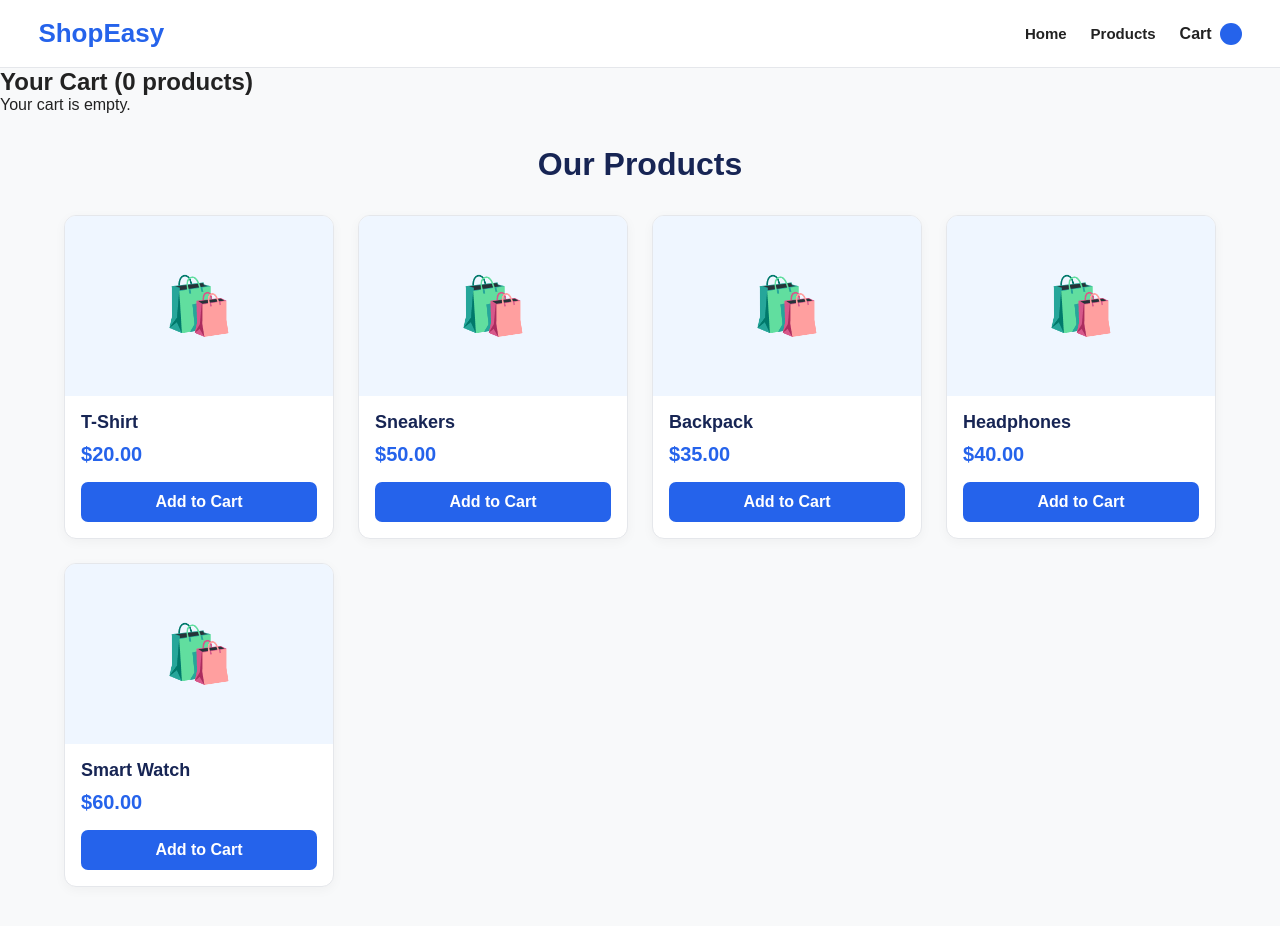
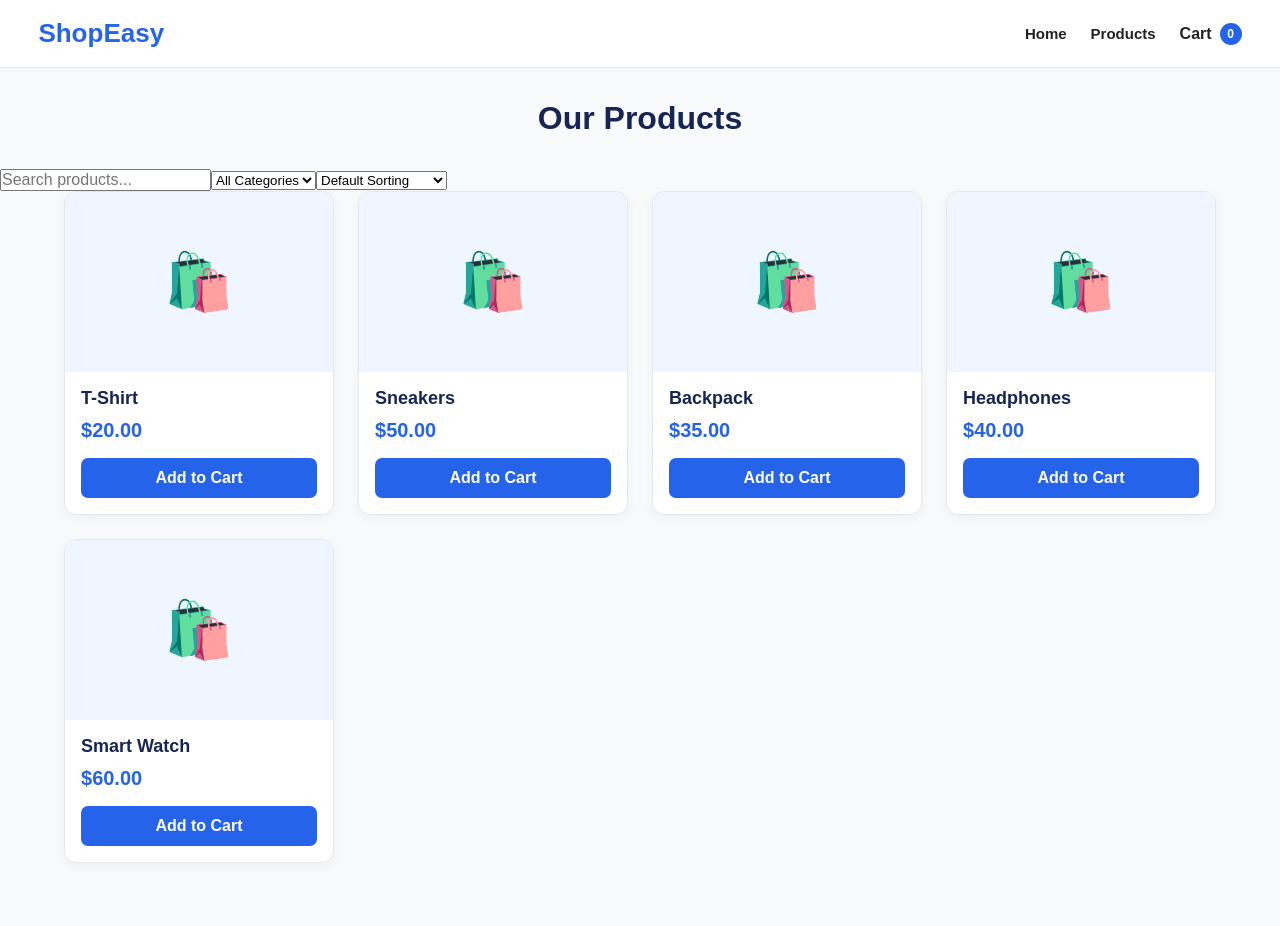
Before and after one commit to MaharobHossain/react-ecommerce-store, a React (Vite) app: page / in a window 1280 px wide. After the commit the page ends 903 px from the top, so only its background shows below. Built offline with nearby package versions, Linux system fonts and the light colour scheme.

Commit message:
Add product search filter and sorting

```diff
--- a/src/App.jsx
+++ b/src/App.jsx
@@ -5,15 +5,23 @@ import ProductCard from "./components/ProductCard";
 
 function App() {
   const [cartItems, setCartItems] = useState([]);
+  const [isCartOpen, setIsCartOpen] = useState(false);
+  const [searchTerm, setSearchTerm] = useState("");
+  const [selectedCategory, setSelectedCategory] = useState("All");
+  const [sortOrder, setSortOrder] = useState("default");
+
+
 
 const products = [
-    { id: 1, name: "T-Shirt", price: 20 },
-    { id: 2, name: "Sneakers", price: 50 },
-    { id: 3, name: "Backpack", price: 35 },
-    { id: 4, name: "Headphones", price: 40 },
-    { id: 5, name: "Smart Watch", price: 60 },
+  { id: 1, name: "T-Shirt", price: 20, category: "Clothing" },
+  { id: 2, name: "Sneakers", price: 50, category: "Shoes" },
+  { id: 3, name: "Backpack", price: 35, category: "Accessories" },
+  { id: 4, name: "Headphones", price: 40, category: "Electronics" },
+  { id: 5, name: "Smart Watch", price: 60, category: "Electronics" },
 ];
 
+
+  // Add product to cart
   function handleAddToCart(product) {
     setCartItems((items) => {
       const existingItem = items.find(
@@ -32,6 +40,7 @@ function App() {
     });
   }
 
+  // Update product quantity
   function updateQuantity(productId, change) {
     setCartItems((items) =>
       items
@@ -44,65 +53,218 @@ function App() {
     );
   }
 
+  // Remove product completely
+  function removeFromCart(productId) {
+    setCartItems((items) =>
+      items.filter((item) => item.id !== productId)
+    );
+  }
+
+  // Total quantity and total price
+  const cartCount = cartItems.reduce(
+    (total, item) => total + item.quantity,
+    0
+  );
+
   const cartTotal = cartItems.reduce(
     (total, item) => total + item.price * item.quantity,
     0
   );
 
+const filteredProducts = products
+  .filter((product) =>
+    product.name.toLowerCase().includes(searchTerm.toLowerCase())
+  )
+  .filter((product) =>
+    selectedCategory === "All" ||
+    product.category === selectedCategory
+  );
+
+const sortedProducts = [...filteredProducts].sort((a, b) => {
+  if (sortOrder === "low-to-high") {
+    return a.price - b.price;
+  }
+
+  if (sortOrder === "high-to-low") {
+    return b.price - a.price;
+  }
+
+  return 0;
+});
+
+
   return (
-    <div>
-      <Header />
+    <div className="app">
+      <Header
+        cartCount={cartCount}
+        onCartClick={() => setIsCartOpen(true)}
+      />
 
-      <section className="cart-section">
-        <h2>Your Cart ({cartItems.length} products)</h2>
+      {/* Cart Drawer */}
+      {isCartOpen && (
+        <div
+          className="cart-overlay"
+          onClick={() => setIsCartOpen(false)}
+        >
+          <aside
+            className="cart-drawer"
+            onClick={(event) => event.stopPropagation()}
+          >
+            <div className="cart-drawer-header">
+              <h2>Your Cart ({cartCount})</h2>
+
+              <button
+                className="close-cart"
+                onClick={() => setIsCartOpen(false)}
+                aria-label="Close cart"
+              >
+                ×
+              </button>
+            </div>
 
             {cartItems.length === 0 ? (
+              <div className="empty-cart">
                 <p>Your cart is empty.</p>
+
+                <button
+                  className="continue-shopping"
+                  onClick={() => setIsCartOpen(false)}
+                >
+                  Continue Shopping
+                </button>
+              </div>
             ) : (
               <>
+                <div className="cart-drawer-items">
                   {cartItems.map((item) => (
-              <div className="cart-item" key={item.id}>
-                <span>{item.name}</span>
+                    <div className="drawer-cart-item" key={item.id}>
+                      <div className="drawer-product-info">
+                        <strong>{item.name}</strong>
 
-                <span>${item.price.toFixed(2)}</span>
+                        <span className="drawer-unit-price">
+                          ${item.price.toFixed(2)} each
+                        </span>
 
                         <div className="quantity-controls">
-                  <button onClick={() => updateQuantity(item.id, -1)}>
+                          <button
+                            onClick={() =>
+                              updateQuantity(item.id, -1)
+                            }
+                            aria-label={`Decrease ${item.name} quantity`}
+                          >
                             −
                           </button>
 
                           <span>{item.quantity}</span>
 
-                  <button onClick={() => updateQuantity(item.id, 1)}>
+                          <button
+                            onClick={() =>
+                              updateQuantity(item.id, 1)
+                            }
+                            aria-label={`Increase ${item.name} quantity`}
+                          >
                             +
                           </button>
                         </div>
+                      </div>
 
+                      <div className="drawer-item-right">
                         <strong>
-                  ${(item.price * item.quantity).toFixed(2)}
+                          $
+                          {(item.price * item.quantity).toFixed(2)}
                         </strong>
+
+                        <button
+                          className="remove-item"
+                          onClick={() => removeFromCart(item.id)}
+                        >
+                          Remove
+                        </button>
+                      </div>
                     </div>
                   ))}
+                </div>
 
-            <h3 className="cart-total">
-              Total: ${cartTotal.toFixed(2)}
-            </h3>
+                <div className="cart-drawer-footer">
+                  <div className="cart-subtotal">
+                    <span>Subtotal</span>
+
+                    <strong>${cartTotal.toFixed(2)}</strong>
+                  </div>
+
+                  <p>
+                    Shipping and taxes calculated at checkout.
+                  </p>
+
+                  <button
+                    className="checkout-button"
+                    onClick={() =>
+                      alert(
+                        "Checkout functionality will be added later."
+                      )
+                    }
+                  >
+                    Continue to Checkout
+                  </button>
+                </div>
               </>
             )}
-      </section>
+          </aside>
+        </div>
+      )}
 
-      <h1>Our Products</h1>
+      {/* Products */}
+      <main>
+        <h1 id="products">Our Products</h1>
+
+
+<div className="product-controls">
+  <input
+    type="text"
+    placeholder="Search products..."
+    value={searchTerm}
+    onChange={(event) => setSearchTerm(event.target.value)}
+  />
+
+  <select
+    value={selectedCategory}
+    onChange={(event) => setSelectedCategory(event.target.value)}
+  >
+    <option value="All">All Categories</option>
+    <option value="Clothing">Clothing</option>
+    <option value="Shoes">Shoes</option>
+    <option value="Accessories">Accessories</option>
+    <option value="Electronics">Electronics</option>
+  </select>
+
+  <select
+    value={sortOrder}
+    onChange={(event) => setSortOrder(event.target.value)}
+  >
+    <option value="default">Default Sorting</option>
+    <option value="low-to-high">Price: Low to High</option>
+    <option value="high-to-low">Price: High to Low</option>
+  </select>
+</div>
+
+
 
 <div className="product-grid">
-        {products.map((product) => (
+  {sortedProducts.length > 0 ? (
+    sortedProducts.map((product) => (
       <ProductCard
         key={product.id}
         name={product.name}
         price={product.price}
         onAddToCart={() => handleAddToCart(product)}
       />
-        ))}
+    ))
+  ) : (
+    <p>No products found.</p>
+  )}
 </div>
+
+      </main>
     </div>
   );
 }
```
Lines whose indentation alone changed are shown as unchanged.
